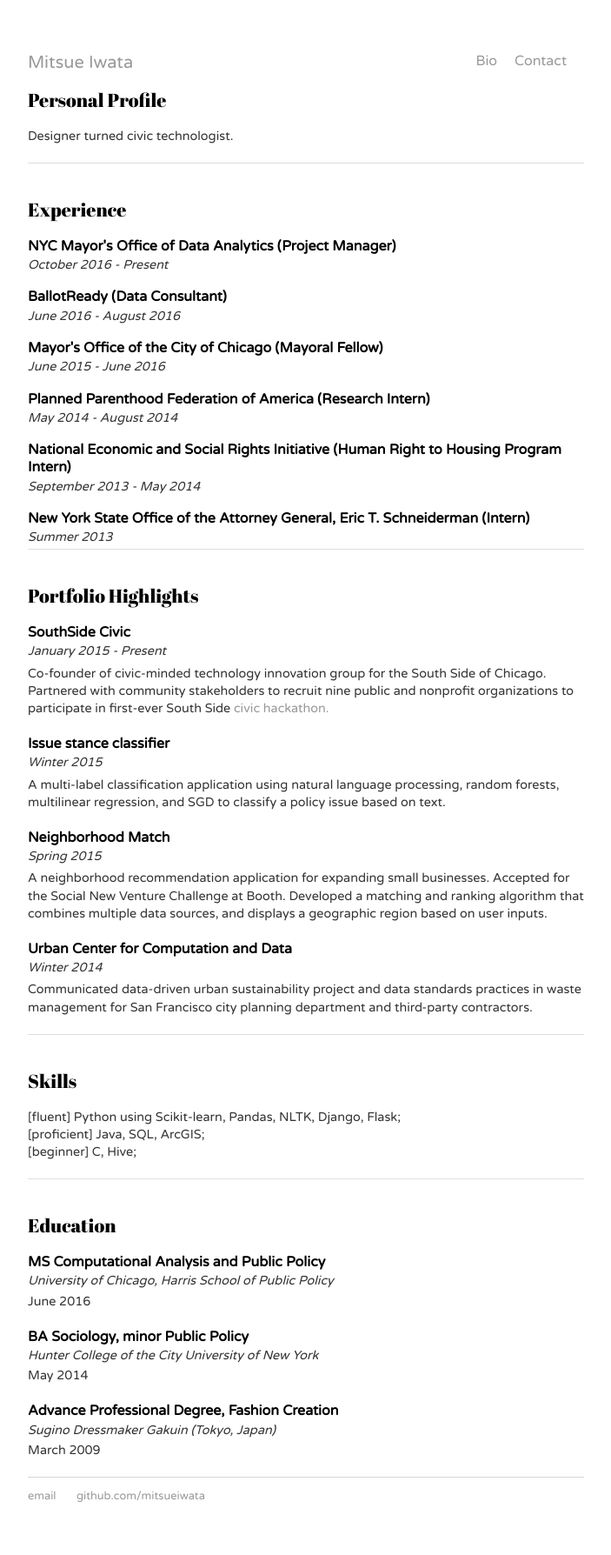
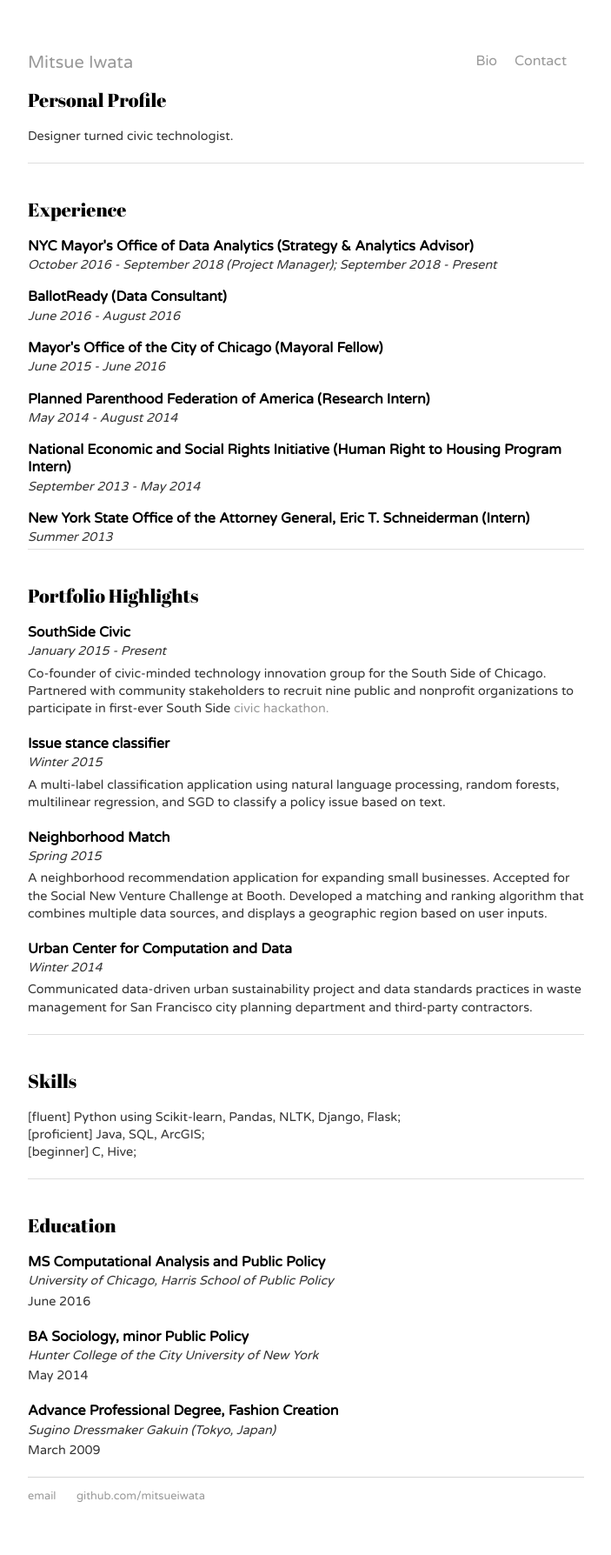
Before and after one commit to MitsueIwata/mitsueiwata.github.io, a Jekyll site: the page built from bio/index.html, in a window 1280 px wide. Shown: the whole page at 87% size, without its empty margins (288-991 px from the left). Built offline with Jekyll 4.4.1, drawn with Linux system fonts in a browser that asks for light colours.

Commit message:
overdue update to job title

```diff
--- a/bio/index.html
+++ b/bio/index.html
@@ -27,8 +27,9 @@
 
 			<div class="sectionContent">
 				<article>
-					<h3>NYC Mayor's Office of Data Analytics (Project Manager)</h3>
-					<p class="subDetails">October 2016 - Present</p>
+					<h3>NYC Mayor's Office of Data Analytics (Strategy & Analytics Advisor)</h3>
+					<p class="subDetails">October 2016 - September 2018 (Project Manager); September 2018 - Present</p>
+					<!--p class="subDetails">October 2016 - September 2018 (Project Manager)</p-->
 				</article>				<article>
 					<h3>BallotReady (Data Consultant)</h3>
 					<p class="subDetails">June 2016 - August 2016</p>
```
